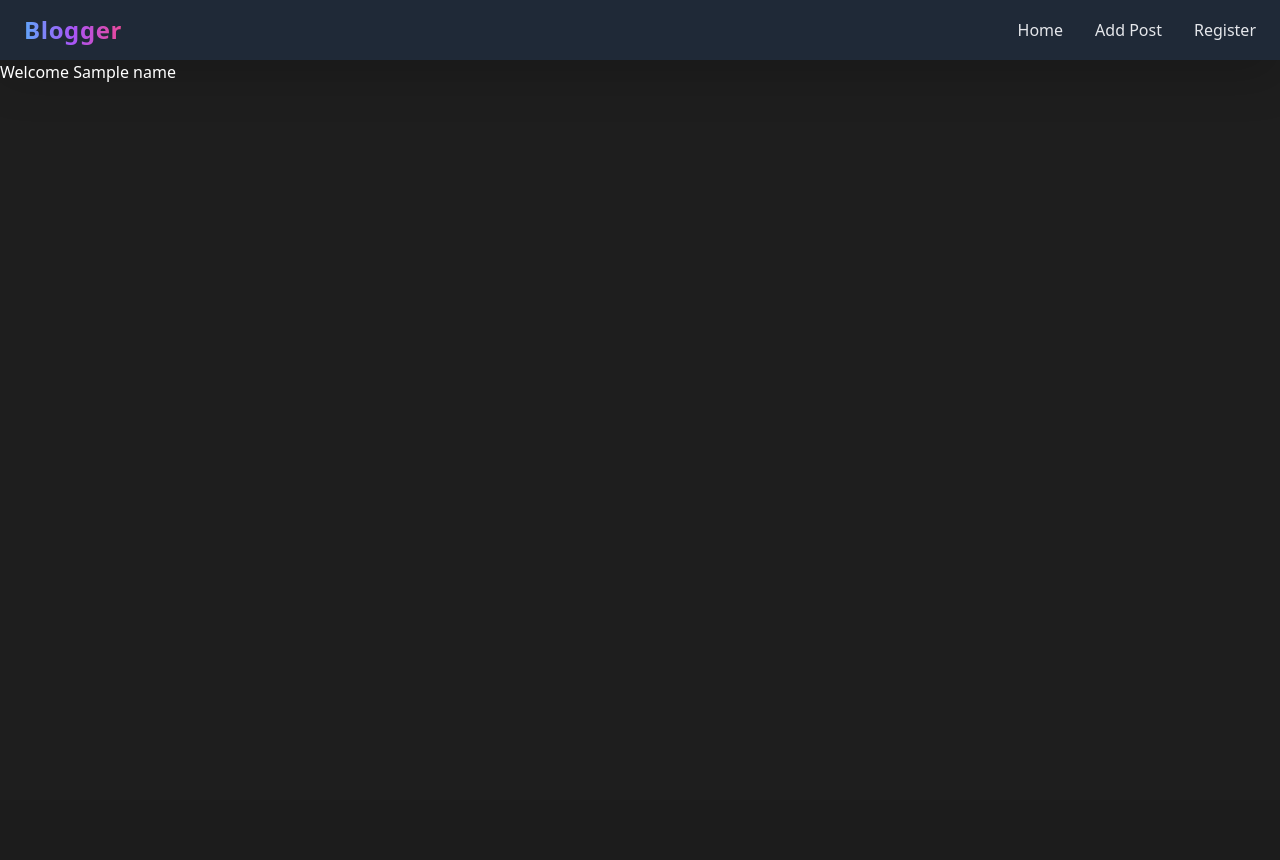
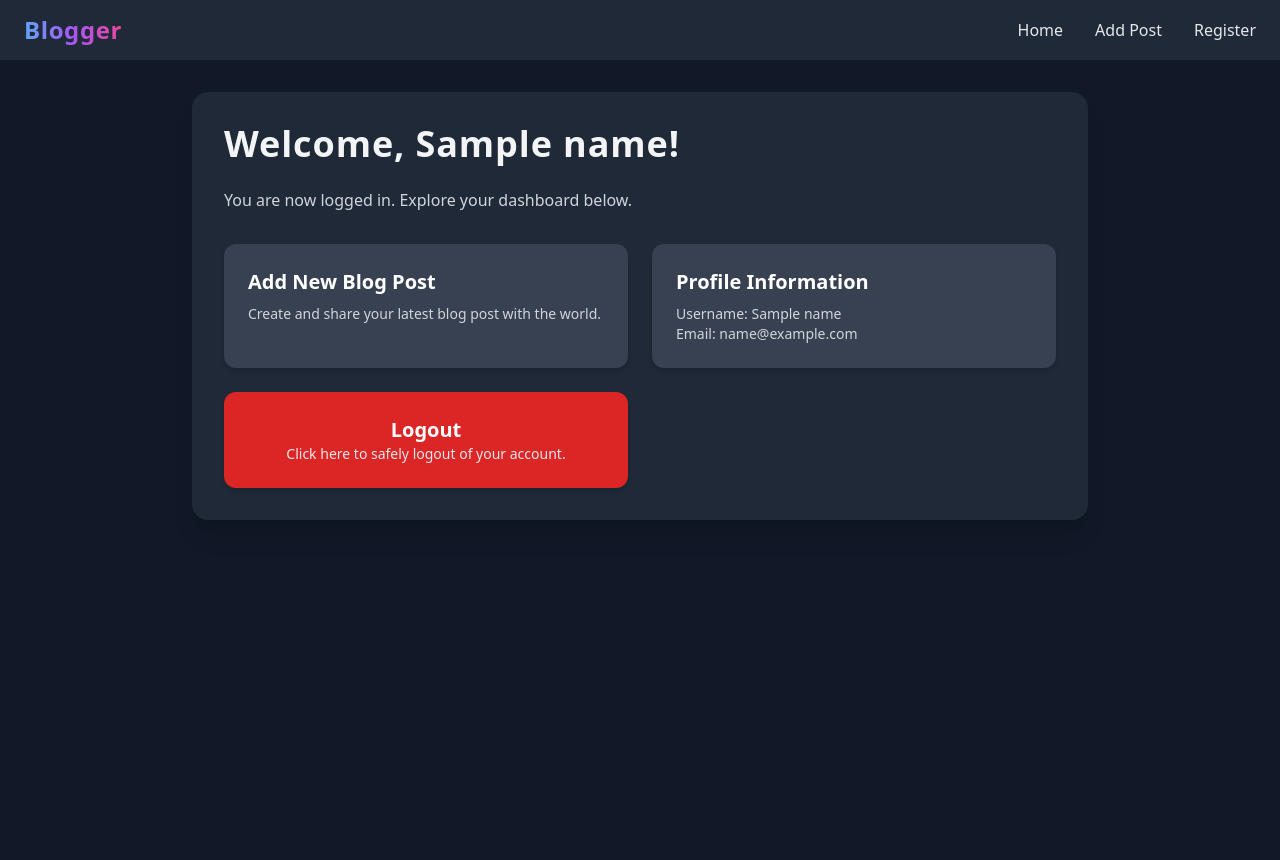
Before and after one commit to harshalpatil2809/Blog-Website, a Flask app: template templates/dashboard.html in a window 1280 px wide. Before the commit the page ends 82 px from the top, so only its background shows below. Run offline with Flask 3, Linux system fonts and the light colour scheme; the template is opened without the code that fills it: most values are stand-ins (such as "Sample title", 1, 10 or a date in 2020); some libraries are stand-ins or nearby versions.

Commit message:
create simple dashboard

```diff
--- a/templates/dashboard.html
+++ b/templates/dashboard.html
@@ -1,10 +1,42 @@
 {% extends 'base.html' %}
 
-{% block title %} <title>Blog-Website</title>{% endblock %}
-
+{% block title %}
+<title>Dashboard</title>
+{% endblock %}
 
 {% block content %}
 
-    <p>Welcome {{ name }}</p>
+<div class="min-h-screen bg-gray-900 px-4 py-8">
+    <div class="max-w-4xl mx-auto bg-gray-800 rounded-2xl shadow-xl p-8">
+
+        <!-- Welcome Header -->
+        <h1 class="text-4xl font-bold text-gray-100 mb-4 tracking-wide">Welcome, {{ name }}!</h1>
+        <p class="text-gray-300 mb-8">You are now logged in. Explore your dashboard below.</p>
+
+        <!-- Dashboard Actions / Cards -->
+        <div class="grid grid-cols-1 sm:grid-cols-2 gap-6">
+
+            <!-- Add Blog Post Card -->
+            <a href="{{ url_for('post') }}" class="block bg-gray-700 hover:bg-gray-600 transition rounded-xl p-6 shadow-md">
+                <h2 class="text-xl font-semibold text-white mb-2">Add New Blog Post</h2>
+                <p class="text-gray-300 text-sm">Create and share your latest blog post with the world.</p>
+            </a>
+
+            <!-- Profile Card -->
+            <div class="bg-gray-700 rounded-xl p-6 shadow-md">
+                <h2 class="text-xl font-semibold text-white mb-2">Profile Information</h2>
+                <p class="text-gray-300 text-sm">Username: {{ name }}</p>
+                <p class="text-gray-300 text-sm">Email: {{ email }}</p>
+            </div>
+
+            <!-- Logout Card -->
+            <a href="{{ url_for('logout') }}" class="block bg-red-600 hover:bg-red-500 transition rounded-xl p-6 shadow-md text-center">
+                <h2 class="text-xl font-semibold text-white">Logout</h2>
+                <p class="text-gray-200 text-sm">Click here to safely logout of your account.</p>
+            </a>
+
+        </div>
+    </div>
+</div>
 
 {% endblock %}
```
